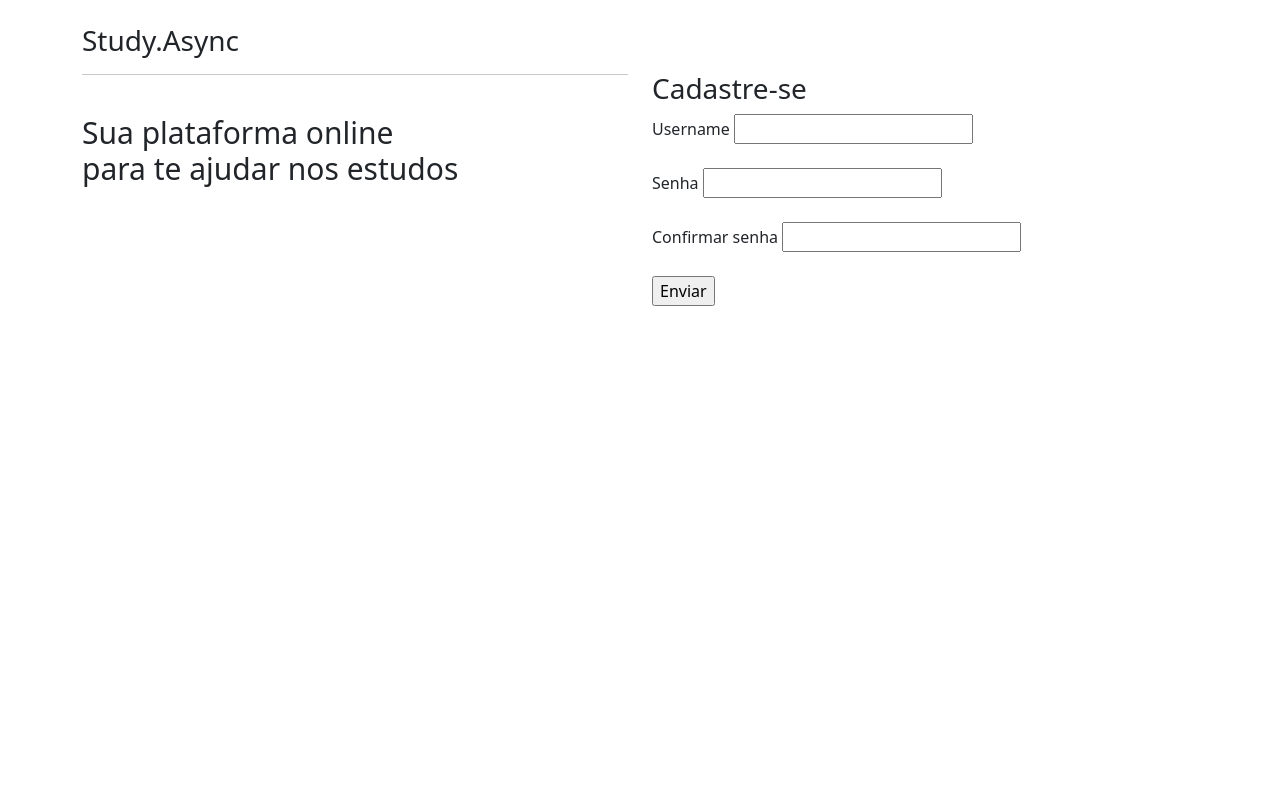
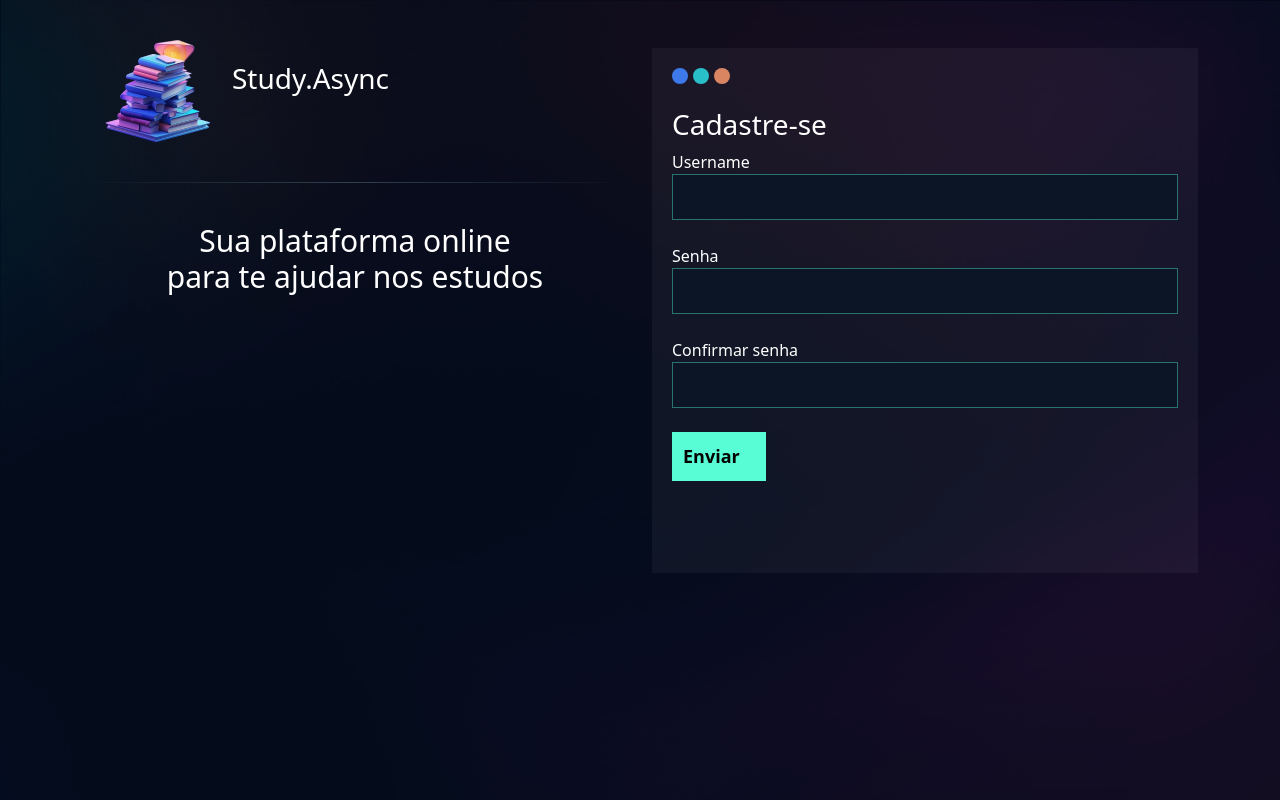
Before and after one commit to eduardapouzada/Projeto-PSW, a Django app: page /usuarios/cadastro/ in a window 1280 px wide. Run offline with Django 5.2, Linux system fonts and the light colour scheme.

Commit message:
cadastro ok

```diff
--- a/templates/base.html
+++ b/templates/base.html
@@ -1,9 +1,11 @@
+{% load static %}
 <!doctype html>
 <html lang="pt-br">
  <head>
     <meta charset="utf-8">
     <meta name="viewport" content="width=device-width, initial-scale=1">
     <link href="https://cdn.jsdelivr.net/npm/bootstrap@5.3.2/dist/css/bootstrap.min.css" rel="stylesheet">
+    <link href="{% static 'geral/css/base.css' %}" rel="stylesheet">
     <title>Study Async</title>
 
     {% block 'cabecalho' %} {% endblock %}
--- /dev/null
+++ b/templates/static/geral/css/base.css
@@ -0,0 +1,15 @@
+:root{
+
+    --main-color: #0b1526;
+    --dark-color: #000716;
+    --secondary-dark-color: rgb(15, 2, 26);
+    --light-color: #00c1f3;
+    --contrast-color: #f4c96b;
+    --differential-color: #58fcd5;
+
+}
+
+body{
+    background-color: var(--dark-color);
+    color: white;
+   }
--- /dev/null
+++ b/templates/static/usuarios/css/cadastro.css
@@ -0,0 +1,68 @@
+*{
+    margin: 0;
+    padding: 0;
+   }
+   .bg1{
+    background-image: url('/static/usuarios/img/bg1.png') !important;
+    height: 100vh;
+    background-size: cover;
+   }
+   .titulo-fonte{
+    margin-top: 20px;
+   }
+   .box-titulo{
+    display: flex;
+   }
+   .divisor{
+    border: 0;
+    height: 1px;
+    background-image: linear-gradient(to right, transparent, rgb(162, 219, 236), transparent);
+    display: block;
+   }
+   .tac{
+    text-align: center;
+   }
+   .box-form{
+    padding: 20px;
+    background-color: rgba(217,217,217, .05);
+    color: white !important;
+   }
+   .box-circle{
+    display: flex;
+    gap: 5px;
+
+   }
+   .circle{
+    width: 16px;
+    height: 16px;
+    border-radius: 8px;
+   }
+   .c1{
+    background-color: #3E79EB;
+   }
+   .c2{
+    background-color: #29BFC9;
+   }
+   .c3{
+    background-color: #D98562
+   }
+   .input-form{
+    background-color: #0b1526;
+    padding: 10px;
+    border: none;
+    border: 1px solid rgba(88, 252, 213, .4);
+    color: white;
+    outline: 0;
+    width: 100%;
+   }
+   .btn-cadastro{
+    padding: 10px;
+    background-color: #58fcd5;
+    border: none;
+    border: 1px solid #58fcd5;
+    font-size: 18px;
+    font-weight: bold;
+   AULA 1 6
+    padding-left: 25px;
+    padding-right: 25px;
+   }
--- a/usuarios/templates/cadastro.html
+++ b/usuarios/templates/cadastro.html
@@ -1,4 +1,9 @@
 {% extends 'base.html' %}
+{% load static%}
+{% block 'cabecalho' %}
+    <link rel="stylesheet" href='{% static 'usuarios/css/cadastro.css' %}' >
+
+{% endblock %}
 
 {% block 'conteudo' %}
 
@@ -8,7 +13,7 @@
         <div class="col-md">
         <div class="box-titulo">
         <div class="box-titulo-item">
-    <img src="">
+        <img src="{% static 'usuarios/img/logo.png' %}">
 </div>
    <div style="margin-top: auto; margin-bottom: auto;" class="box-titulo-item">
         <h3 >Study.Async</h3>
@@ -32,24 +37,21 @@
     </div>
    <br>
    <h3>Cadastre-se</h3>
-    <form action="" method="POST">
+   {% if messages %}
+        {% for message in messages %}
+            <section class="alert {{message.tags}}">
+                {{message}}
+            </section>
+        {% endfor %}
+   {% endif %}
+    <form action="{% url 'cadastro' %}" method="POST"> {% csrf_token %}
             <label>Username</label>
-    <input type="text" class="input-form" name="username" id="">
-    <br>
-   <br>
+            <input type="text" class="input-form" name="username" id=""> <br><br>
             <label>Senha</label>
-    <input type="password" class="input-form" name="senha" id="">
-    <br>
-   <br>
+                <input type="password" class="input-form" name="senha" id=""><br><br>
             <label>Confirmar senha</label>
-    <input type="password" class="input-form" name="confirmar_senha" id="">
-    <br>
-   <br>
-   <input type="submit" value="Enviar" class="btn-cadastro">
-    <br>
-   <br>
-   <br>
-   <br>
+                <input type="password" class="input-form" name="confirmar_senha" id=""><br><br>
+            <input type="submit" value="Enviar" class="btn-cadastro"><br><br><br><br>
     </form>
     </div>
     </div>
--- a/usuarios/views.py
+++ b/usuarios/views.py
@@ -1,5 +1,36 @@
-from django.shortcuts import render
+from django.shortcuts import render, redirect
 from django.http import HttpResponse
+from django.contrib.auth.models import User
+from django.contrib.messages import constants
+from django.contrib import messages
 
 def cadastro(request):
-    return render(request, 'cadastro.html')
+    if request.method== 'GET':
+        return render(request, 'cadastro.html')
+
+    elif request.method == 'POST':
+        username = request.POST.get('username')
+        senha = request.POST.get('senha')
+        confirmar_senha = request.POST.get('confirmar_senha')
+
+        if not senha == confirmar_senha:
+            messages.add_message(request, constants.ERROR, 'Senha e confirmar senha não coincidem.')
+            return redirect('/usuarios/cadastro')
+
+        user = User.objects.filter(username=username)
+
+        if user.exists():
+            messages.add_message(request, constants.ERROR, 'Usuário já existe.')
+            return redirect('/usuarios/cadastro')
+
+
+        try:
+            User.objects.create_user(
+                username= username,
+                password= senha
+            )
+            return redirect('/usuarios/login')
+
+        except:
+            messages.add_message(request, constants.ERROR, 'Erro interno no servidor.')
+            return redirect('/usuarios/cadastro')
```
Also changed, not shown: stody_async/settings.py (+16 -1 lines), db.sqlite3, templates/static/usuarios/img/bg1.png (added), templates/static/usuarios/img/logo.png (added). Lines whose indentation alone changed are shown as unchanged.
